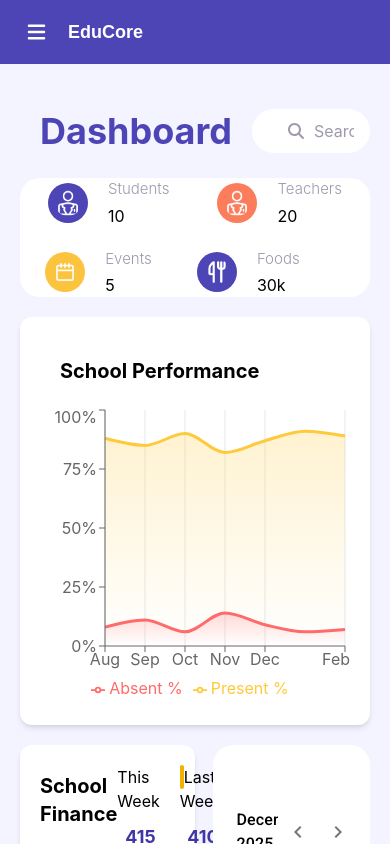
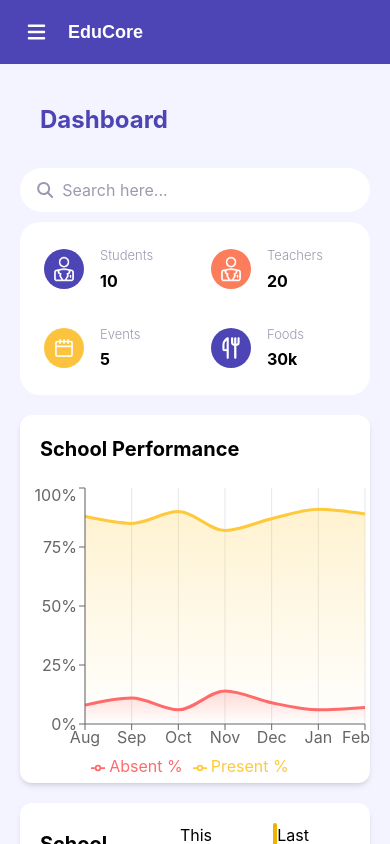
Before and after one commit to Junaidmunir02096/School-mahagement-system, a React (Vite) app: page /dashboard in a window 390 px wide. Built offline with nearby package versions, Linux system fonts and the light colour scheme.

Commit message:
Refactor Dashboard layout for improved responsiveness and styling, updated SchoolPerformanceChart and UnpaidStudents components for better UI adaptability.

```diff
--- a/src/component/DashBoard/SchoolPerformanceChart.jsx
+++ b/src/component/DashBoard/SchoolPerformanceChart.jsx
@@ -17,7 +17,7 @@ export default function SchoolPerformanceChart({ title }) {
   // monthlyTrend shape: [{ month, present, absent, late }]
   const data = useSelector(selectMonthlyTrend);
   return (
-    <div className="bg-white rounded-xl p-5 shadow-md">
+    <div className="bg-white rounded-xl sm:p-5 p-0  shadow-md">
             <h2 className="text-xl font-bold p-[20px]">{title}</h2>
       <ResponsiveContainer width="100%" height={300}>
         <AreaChart data={data}>
--- a/src/component/DashBoard/UnpaidStudents.jsx
+++ b/src/component/DashBoard/UnpaidStudents.jsx
@@ -27,7 +27,8 @@ export default function UnpaidStudents() {
             </h2>
 
             {/* List */}
-            <div className="flex flex-col gap-[1vh]">
+            <div className="w-full overflow-x-auto">
+              <div className="min-w-[600px] flex flex-col gap-[1vh]">
                 {currentData.map((student, index) => (
                     <div
                         key={student.id}
@@ -78,6 +79,7 @@ export default function UnpaidStudents() {
                         </div>
                     </div>
                 ))}
+              </div>
             </div>
 
                 {/* Pagination */}
--- a/src/pages/DashboardPage/DashBoard.jsx
+++ b/src/pages/DashboardPage/DashBoard.jsx
@@ -19,61 +19,59 @@ const DashBoard = () => {
     const eventCount   = useSelector(selectEventCount);
     return (
         <div className="w-full h-[100vh] overflow-y-scroll bg-[#F3F4FF] p-[20px]">
-            <div className="flex justify-between items-center">
-                <h1 className="text-[36px] font-[700] text-center p-[20px] text-[#4D44B5]">Dashboard</h1>
-                <div className="flex items-center   bg-[#fff] rounded-full px-4 py-[10px] w-[300px]">
-                    <FontAwesomeIcon icon={faMagnifyingGlass} className="text-[#A098AE] ml-[20px]" />
-                    <input type="text" placeholder="Search here..." className="outline-none ml-[10px] border-none ml-2 w-full text-[#A098AE] placeholder-[#A098AE]" />
+            <div className="flex flex-col sm:flex-row sm:justify-between sm:items-center gap-3 mb-2.5">
+                <h1 className="text-2xl sm:text-[36px] font-[700] p-[20px] text-[#4D44B5]">Dashboard</h1>
+                <div className="flex items-center bg-[#fff] rounded-full px-4 py-[10px] w-full sm:w-[300px]">
+                    <FontAwesomeIcon icon={faMagnifyingGlass} className="text-[#A098AE]" />
+                    <input type="text" placeholder="Search here..." className="outline-none border-none ml-2 w-full text-[#A098AE] placeholder-[#A098AE] bg-transparent" />
                 </div>
             </div>
-            <div className="flex justify-evenly min-h-[112px] rounded-[20px] flex-wrap   gap-[20px] w-full bg-[#fff]">
-                <div className="flex gap-[20px] items-center ">
-                    <div className="bg-[#4D44B5] text-[#fff] h-[40px] w-[40px] flex items-center justify-center rounded-full ">
-                        <img src={StudentIcon} alt="Student" className="h-[30px] w-[30px] text-[10px] p-[2px] rounded-full brightness-0 invert" />
+            <div className="grid grid-cols-2 sm:grid-cols-2 md:grid-cols-4 gap-4 w-full bg-[#fff] rounded-[20px] p-4">
+                <div className="flex gap-4 items-center p-2">
+                    <div className="bg-[#4D44B5] text-[#fff] h-[40px] w-[40px] flex-shrink-0 flex items-center justify-center rounded-full">
+                        <img src={StudentIcon} alt="Student" className="h-[30px] w-[30px] p-[2px] brightness-0 invert" />
                     </div>
                     <div className="flex flex-col gap-[3px]">
-                        <p className="text-[#A098AE] text-[15px] font-[300]">Students</p>
-                        <h1>{studentCount}</h1>
+                        <p className="text-[#A098AE] text-[13px] sm:text-[15px] font-[300]">Students</p>
+                        <h1 className="text-base sm:text-lg font-bold">{studentCount}</h1>
                     </div>
                 </div>
-                <div className="flex gap-[20px] items-center ">
-                    <div className="bg-[#FB7D5B] text-[#fff] h-[40px] w-[40px] flex items-center justify-center rounded-full ">
-                        <img src={StudentIcon} alt="Student" className="h-[30px]  w-[30px] text-[10px] p-[2px] rounded-full brightness-0 invert" />
+                <div className="flex gap-4 items-center p-2">
+                    <div className="bg-[#FB7D5B] text-[#fff] h-[40px] w-[40px] flex-shrink-0 flex items-center justify-center rounded-full">
+                        <img src={StudentIcon} alt="Teacher" className="h-[30px] w-[30px] p-[2px] brightness-0 invert" />
                     </div>
                     <div className="flex flex-col gap-[3px]">
-                        <p className="text-[#A098AE] text-[15px] font-[300]">Teachers</p>
-                        <h1>{teacherCount}</h1>
+                        <p className="text-[#A098AE] text-[13px] sm:text-[15px] font-[300]">Teachers</p>
+                        <h1 className="text-base sm:text-lg font-bold">{teacherCount}</h1>
                     </div>
                 </div>
-                <div className="flex gap-[20px] items-center ">
-                    <div className="bg-[#FCC43E] h-[40px] w-[40px] flex items-center justify-center rounded-full ">
-                        <img src={EventIcon} alt="Student" className="h-[30px] w-[30px] text-[10px] p-[2px] rounded-full brightness-0 invert" />
+                <div className="flex gap-4 items-center p-2">
+                    <div className="bg-[#FCC43E] h-[40px] w-[40px] flex-shrink-0 flex items-center justify-center rounded-full">
+                        <img src={EventIcon} alt="Event" className="h-[30px] w-[30px] p-[2px] brightness-0 invert" />
                     </div>
                     <div className="flex flex-col gap-[3px]">
-                        <p className="text-[#A098AE] text-[15px] font-[300]">Events</p>
-                        <h1>{eventCount}</h1>
+                        <p className="text-[#A098AE] text-[13px] sm:text-[15px] font-[300]">Events</p>
+                        <h1 className="text-base sm:text-lg font-bold">{eventCount}</h1>
                     </div>
                 </div>
-                <div className="flex gap-[20px] items-center ">
-                    <div className="bg-[#4D44B5] text-[#fff] h-[40px] w-[40px] flex items-center justify-center rounded-full ">
-                        <img src={FoodIcon} alt="Student" className="h-[30px] w-[30px] text-[10px] p-[2px] rounded-full brightness-0 invert" />
+                <div className="flex gap-4 items-center p-2">
+                    <div className="bg-[#4D44B5] text-[#fff] h-[40px] w-[40px] flex-shrink-0 flex items-center justify-center rounded-full">
+                        <img src={FoodIcon} alt="Food" className="h-[30px] w-[30px] p-[2px] brightness-0 invert" />
                     </div>
                     <div className="flex flex-col gap-[3px]">
-                        <p className="text-[#A098AE] text-[15px] font-[300]">Foods</p>
-                        <h1>30k</h1>
+                        <p className="text-[#A098AE] text-[13px] sm:text-[15px] font-[300]">Foods</p>
+                        <h1 className="text-base sm:text-lg font-bold">30k</h1>
                     </div>
-                </div>
-                <div>
                 </div>
             </div>
             <div className="w-full min-h-[300px] bg-[#fff] mt-[20px] rounded-[20px]">
                 <SchoolPerformanceChart title="School Performance" />
             </div>
-            <div className="flex justify-between">
-                <div className="w-[50%] min-h-[300px] bg-[#fff] mt-[20px] rounded-[20px]">
+            <div className="flex flex-col md:flex-row  justify-between">
+                <div className="md:w-[50%] w-full min-h-[300px] bg-[#fff] mt-[20px] rounded-[20px]">
                     <SchoolFinanceChart />
                 </div>
-                <div className="w-[45%] mt-[20px] bg-[#fff] rounded-[20px] flex items-center justify-center">
+                <div className="md:w-[45%] w-full mt-[20px] bg-[#fff] rounded-[20px] flex items-center justify-center">
                     <BasicDateCalendar />
                 </div>
             </div>
```
